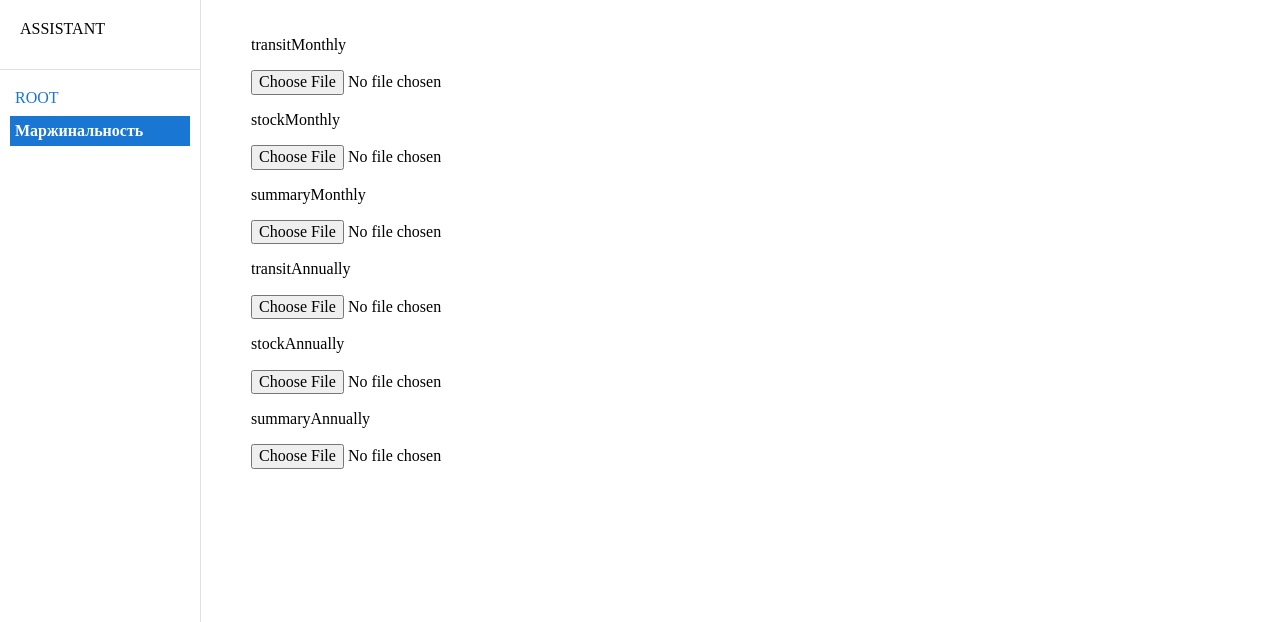
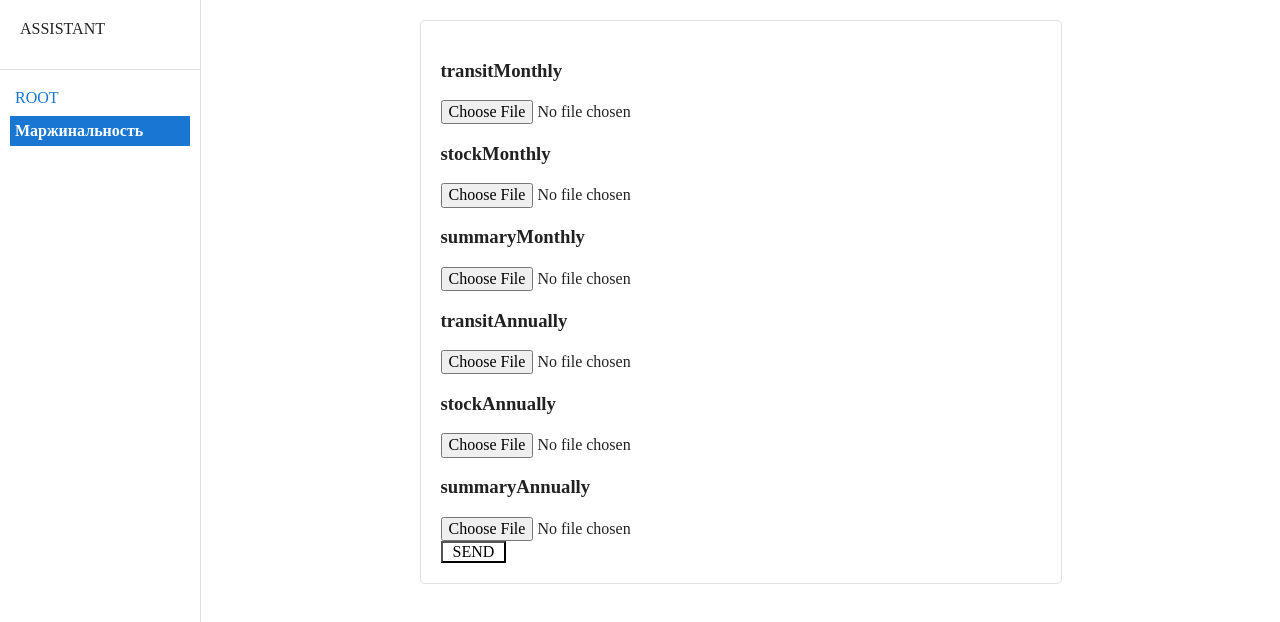
Before and after one commit to TkachenkoVitaliy/assistant-frontend, a React (Vite) app: page /margin in a window 1280 px wide. Shown: the top 622 px of the page. Built offline with nearby package versions, Linux system fonts and the light colour scheme.

Commit message:
fix styles

```diff
--- /dev/null
+++ b/src/components/FileForm/FileForm.module.scss
@@ -0,0 +1,14 @@
+.fileForm {
+  border: solid 1px var(--color-divider);
+  border-radius: 5px;
+  padding: 20px;
+  min-width: 600px;
+  display: flex;
+  flex-direction: column;
+  justify-content: space-between;
+}
+
+.sendBtn {
+  width: fit-content;
+  padding: 0 10px;
+}
--- a/src/components/FileForm/FileForm.tsx
+++ b/src/components/FileForm/FileForm.tsx
@@ -1,5 +1,6 @@
 import FileInput from 'components/FileInput/FileInput'
 import { useState } from 'react'
+import styles from './FileForm.module.scss'
 
 interface FileFormProps {
   fileNames: Array<string>
@@ -16,7 +17,7 @@ export default function FileForm({ fileNames }: FileFormProps) {
   }
 
   return (
-    <form style={{ display: 'flex', flexDirection: 'column' }}>
+    <form className={styles.fileForm}>
       {fileNames.map((fileName) => (
         <FileInput
           key={fileName}
@@ -24,6 +25,14 @@ export default function FileForm({ fileNames }: FileFormProps) {
           onChange={handleInputChange}
         />
       ))}
+      <button
+        className={styles.sendBtn}
+        type="submit"
+        aria-label="Send"
+        id="send_btn"
+      >
+        SEND
+      </button>
     </form>
   )
 }
--- a/src/components/FileInput/FileInput.tsx
+++ b/src/components/FileInput/FileInput.tsx
@@ -18,7 +18,7 @@ export default function FileInput({ name, onChange }: FileInputProps) {
 
   return (
     <>
-      <p>{name}</p>
+      <h3>{name}</h3>
       <input
         type="file"
         name={name}
--- a/src/layouts/ApplicationLayout/ApplicationLayout.module.scss
+++ b/src/layouts/ApplicationLayout/ApplicationLayout.module.scss
@@ -13,9 +13,12 @@
     width: calc(100% - var(--sidebar-width));
     height: 100vh;
     overflow-y: scroll;
+    display: flex;
+    justify-content: center;
   }
 
   .content {
     padding: 20px 50px;
+    width: unset;
   }
 }
--- a/src/styles/normalize.scss
+++ b/src/styles/normalize.scss
@@ -1,6 +1,8 @@
 html {
   line-height: 1.15;
   -webkit-text-size-adjust: 100%;
+  color: var(--color-text-primary);
+  background-color: var(--color-background);
 }
 
 body {
@@ -21,7 +23,8 @@ h1 {
 
 a {
   background-color: transparent;
-  all: unset;
+  text-decoration: none;
+  color: unset;
 }
 
 ul {
@@ -114,3 +117,12 @@ textarea {
 [hidden] {
   display: none;
 }
+
+button {
+  background-color: var(--color-background);
+  font-size: var(----button-font-size);
+  line-height: (--button-line-height);
+  font-weight: (--button-font-weight);
+  width: unset;
+  cursor: pointer;
+}
```
